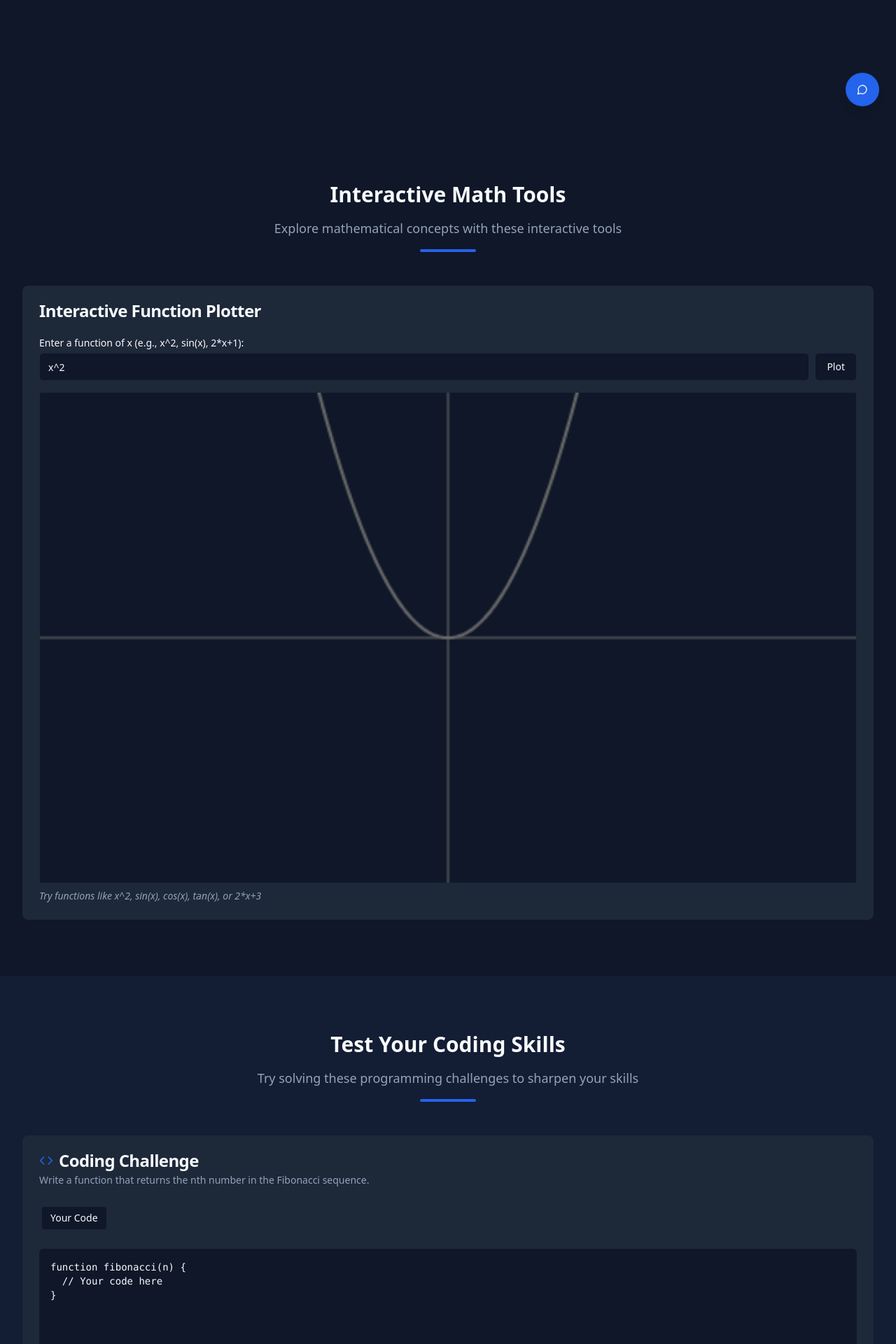
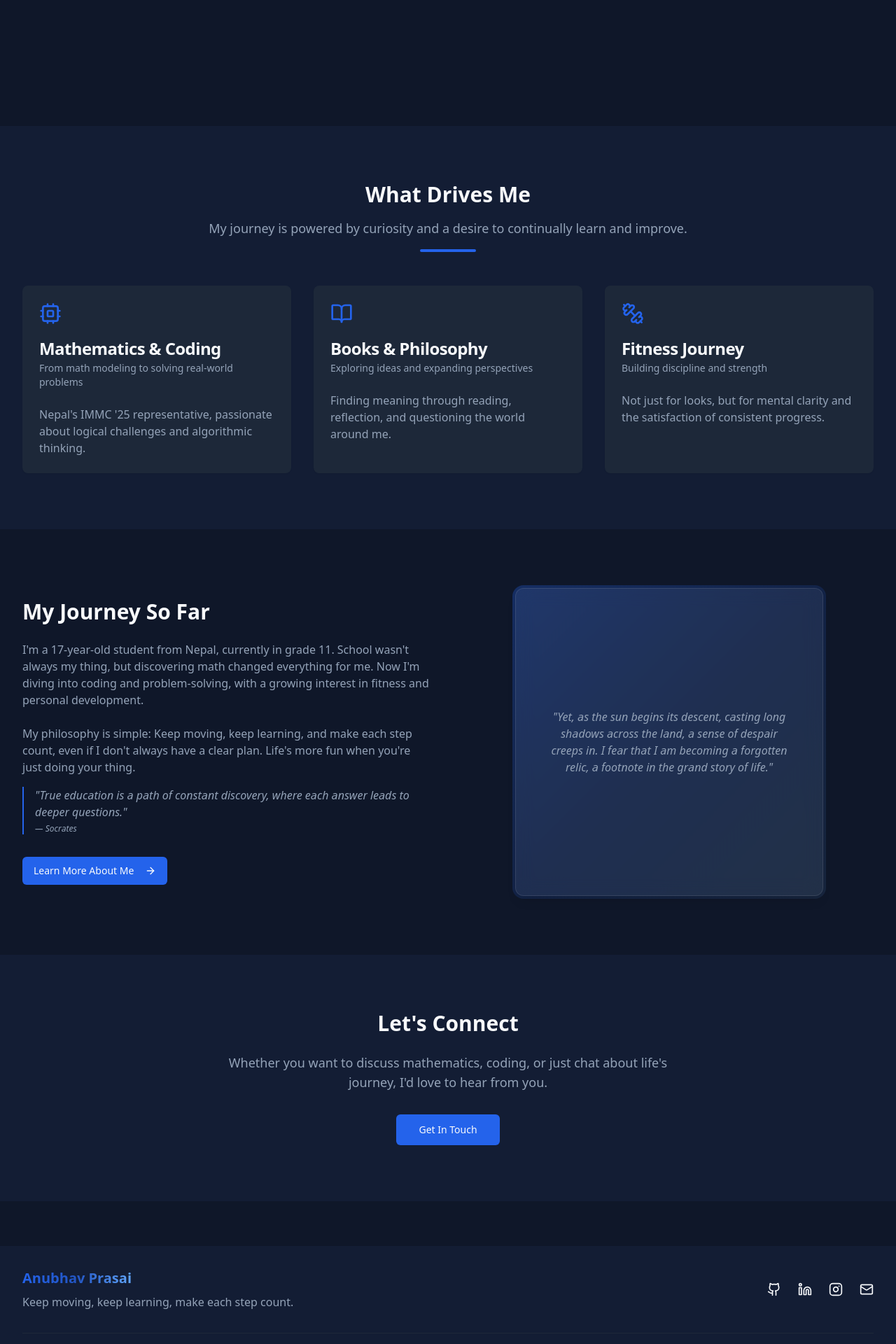
Before and after one commit to Fianko-codes/anubhav-portfolio, a React (Vite) app: page / in a window 1280 px wide. Shown: the part 620-2540 px from the top of the page at 70% size. Built offline with nearby package versions, Linux system fonts and the light colour scheme.

Commit message:
Remove interactive features
Remove calculator, coding challenges, custom cursor, chatbot, PWA, and Konami code.

```diff
--- a/src/App.tsx
+++ b/src/App.tsx
@@ -4,7 +4,6 @@ import { Toaster as Sonner } from "@/components/ui/sonner";
 import { TooltipProvider } from "@/components/ui/tooltip";
 import { QueryClient, QueryClientProvider } from "@tanstack/react-query";
 import { BrowserRouter, Routes, Route } from "react-router-dom";
-import { useEffect } from "react";
 import Navbar from "./components/Navbar";
 import Footer from "./components/Footer";
 import ScrollToTop from "./components/ScrollToTop";
@@ -14,29 +13,10 @@ import ProjectsPage from "./pages/ProjectsPage";
 import ResumePage from "./pages/ResumePage";
 import ContactPage from "./pages/ContactPage";
 import NotFound from "./pages/NotFound";
-import CustomCursor from "./components/CustomCursor";
-import ChatBot from "./components/ChatBot";
-import KonamiEasterEgg from "./components/KonamiEasterEgg";
 
 const queryClient = new QueryClient();
 
 const App = () => {
-  // Register service worker for PWA
-  useEffect(() => {
-    if ('serviceWorker' in navigator) {
-      window.addEventListener('load', () => {
-        navigator.serviceWorker.register('/serviceWorker.js').then(
-          (registration) => {
-            console.log('ServiceWorker registration successful with scope: ', registration.scope);
-          },
-          (err) => {
-            console.log('ServiceWorker registration failed: ', err);
-          }
-        );
-      });
-    }
-  }, []);
-
   return (
     <QueryClientProvider client={queryClient}>
       <TooltipProvider>
@@ -44,8 +24,6 @@ const App = () => {
         <Sonner />
         <BrowserRouter>
           <ScrollToTop />
-          <CustomCursor />
-          <KonamiEasterEgg />
           <Navbar />
           <Routes>
             <Route path="/" element={<HomePage />} />
@@ -56,7 +34,6 @@ const App = () => {
             <Route path="*" element={<NotFound />} />
           </Routes>
           <Footer />
-          <ChatBot />
         </BrowserRouter>
       </TooltipProvider>
     </QueryClientProvider>
--- a/src/pages/HomePage.tsx
+++ b/src/pages/HomePage.tsx
@@ -5,15 +5,11 @@ import { Button } from "@/components/ui/button";
 import { Card, CardHeader, CardTitle, CardDescription, CardContent } from "@/components/ui/card";
 import { Link } from 'react-router-dom';
 import { useElementOnScreen } from '@/hooks/useElementOnScreen';
-import GraphingCalculator from '@/components/GraphingCalculator';
-import CodingChallenge from '@/components/CodingChallenge';
 
 const HomePage = () => {
   const [heroRef, heroVisible] = useElementOnScreen({ threshold: 0.1 });
   const [interestsRef, interestsVisible] = useElementOnScreen({ threshold: 0.1 });
-  const [calculatorRef, calculatorVisible] = useElementOnScreen({ threshold: 0.1 });
   const [aboutRef, aboutVisible] = useElementOnScreen({ threshold: 0.1 });
-  const [challengeRef, challengeVisible] = useElementOnScreen({ threshold: 0.1 });
 
   return (
     <div className="min-h-screen">
@@ -50,46 +46,6 @@ const HomePage = () => {
                 <span className="text-4xl font-bold text-gradient">AP</span>
               </div>
             </div>
-          </div>
-        </div>
-      </section>
-
-      {/* Interactive Calculator Section */}
-      <section
-        className="py-20 bg-background"
-        ref={calculatorRef as React.RefObject<HTMLElement>}
-      >
-        <div className={`max-w-7xl mx-auto px-4 sm:px-6 lg:px-8 transition-all duration-700 delay-100 ${calculatorVisible ? 'opacity-100' : 'opacity-0 translate-y-10'}`}>
-          <div className="text-center mb-12">
-            <h2 className="text-3xl font-bold mb-4">Interactive Math Tools</h2>
-            <p className="text-muted-foreground text-lg max-w-3xl mx-auto">
-              Explore mathematical concepts with these interactive tools
-            </p>
-            <div className="h-1 w-20 bg-primary mt-4 mx-auto rounded-full"></div>
-          </div>
-
-          <div className="mt-8">
-            <GraphingCalculator />
-          </div>
-        </div>
-      </section>
-
-      {/* Coding Challenge Section */}
-      <section
-        className="py-20 bg-card"
-        ref={challengeRef as React.RefObject<HTMLElement>}
-      >
-        <div className={`max-w-7xl mx-auto px-4 sm:px-6 lg:px-8 transition-all duration-700 delay-200 ${challengeVisible ? 'opacity-100' : 'opacity-0 translate-y-10'}`}>
-          <div className="text-center mb-12">
-            <h2 className="text-3xl font-bold mb-4">Test Your Coding Skills</h2>
-            <p className="text-muted-foreground text-lg max-w-3xl mx-auto">
-              Try solving these programming challenges to sharpen your skills
-            </p>
-            <div className="h-1 w-20 bg-primary mt-4 mx-auto rounded-full"></div>
-          </div>
-
-          <div className="mt-8">
-            <CodingChallenge />
           </div>
         </div>
       </section>
```
Also changed, not shown: public/serviceWorker.js (deleted, +0 -32 lines).
